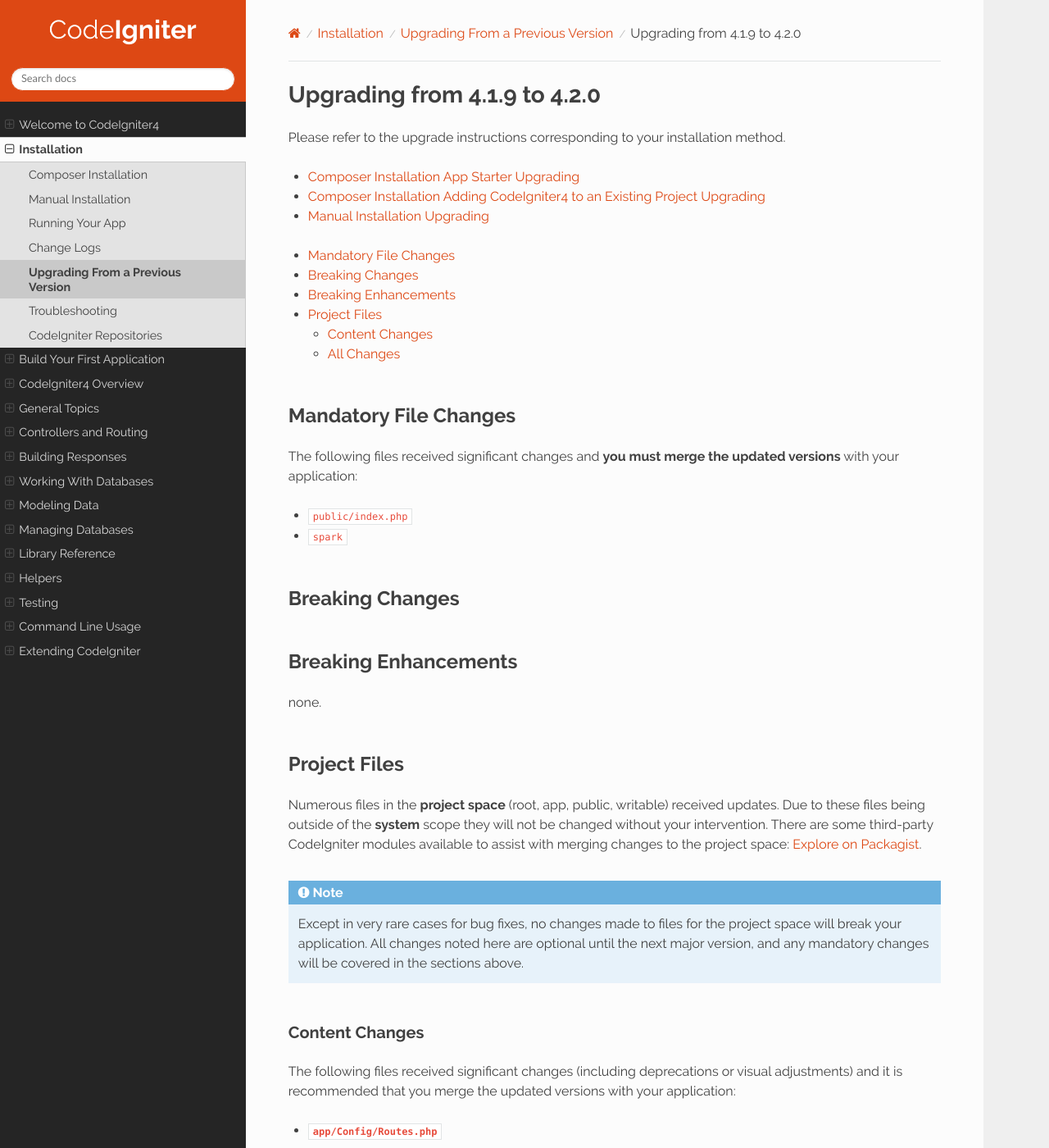
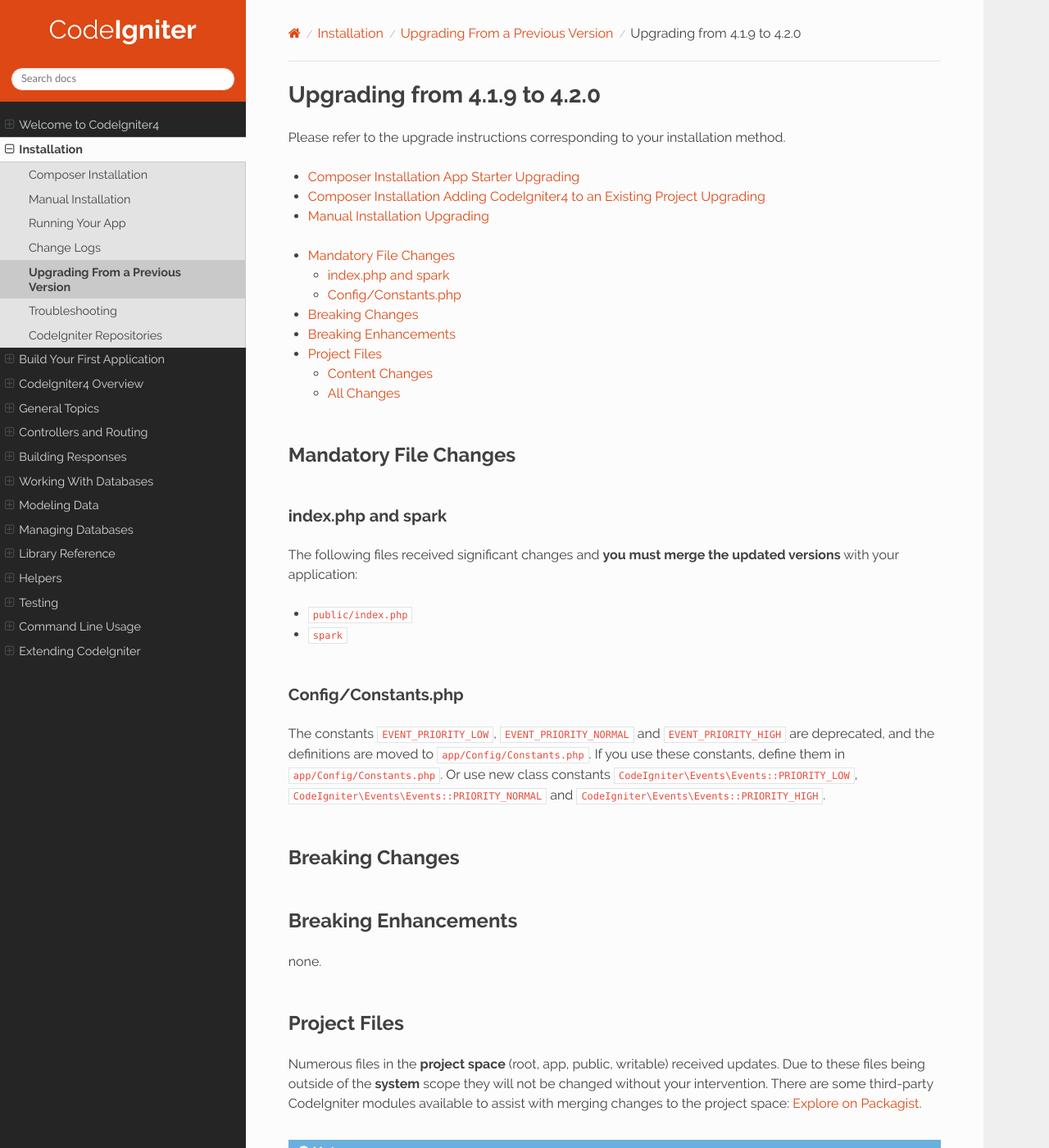
Before and after one commit to NEKOGET/ci4_user_guide_src, a Sphinx documentation site: the page built from source/installation/upgrade_420.rst, in a window 1280 px wide and 1400 px high. Shown: the whole window at 82% size. Built offline with Sphinx 7.4.7 and the Read the Docs theme 2.0.0, drawn with Linux system fonts in a browser that asks for light colours.

Commit message:
docs: update user guide

```diff
--- a/source/changelogs/v4.2.0.rst
+++ b/source/changelogs/v4.2.0.rst
@@ -102,6 +102,7 @@ Deprecations
 - ``CodeIgniter\Router\Router::setDefaultController()`` is deprecated.
 - The constant ``SPARKED`` in **spark** is deprecated. Use the ``$context`` property in ``CodeIgniter\CodeIgniter`` instead.
 - ``CodeIgniter\Autoloader\Autoloader::discoverComposerNamespaces()`` is deprecated, and no longer used.
+- The constants ``EVENT_PRIORITY_LOW``, ``EVENT_PRIORITY_NORMAL`` and ``EVENT_PRIORITY_HIGH`` are deprecated. Use the class constants ``CodeIgniter\Events\Events::PRIORITY_LOW``, ``CodeIgniter\Events\Events::PRIORITY_NORMAL`` and ``CodeIgniter\Events\Events::PRIORITY_HIGH`` instead.
 
 Bugs Fixed
 **********
--- a/source/extending/events.rst
+++ b/source/extending/events.rst
@@ -46,10 +46,12 @@ are executed first, with a value of 1 having the highest priority, and there bei
 
 Any subscribers with the same priority will be executed in the order they were defined.
 
-Three constants are defined for your use, that set some helpful ranges on the values. You are not required to use these
+Since v4.2.0, three class constants are defined for your use, that set some helpful ranges on the values. You are not required to use these
 but you might find they aid readability:
 
 .. literalinclude:: events/004.php
+
+.. note:: The constants ``EVENT_PRIORITY_LOW``, ``EVENT_PRIORITY_NORMAL`` and ``EVENT_PRIORITY_HIGH`` are deprecated, and the definitions are moved to ``app/Config/Constants.php``.
 
 Once sorted, all subscribers are executed in order. If any subscriber returns a boolean false value, then execution of
 the subscribers will stop.
--- a/source/installation/upgrade_420.rst
+++ b/source/installation/upgrade_420.rst
@@ -15,11 +15,19 @@ Please refer to the upgrade instructions corresponding to your installation meth
 Mandatory File Changes
 **********************
 
+index.php and spark
+===================
+
 The following files received significant changes and
 **you must merge the updated versions** with your application:
 
 * ``public/index.php``
 * ``spark``
+
+Config/Constants.php
+====================
+
+The constants ``EVENT_PRIORITY_LOW``, ``EVENT_PRIORITY_NORMAL`` and ``EVENT_PRIORITY_HIGH`` are deprecated, and the definitions are moved to ``app/Config/Constants.php``. If you use these constants, define them in ``app/Config/Constants.php``. Or use new class constants ``CodeIgniter\Events\Events::PRIORITY_LOW``, ``CodeIgniter\Events\Events::PRIORITY_NORMAL`` and ``CodeIgniter\Events\Events::PRIORITY_HIGH``.
 
 Breaking Changes
 ****************
```
Also changed, not shown: 1 other file.
